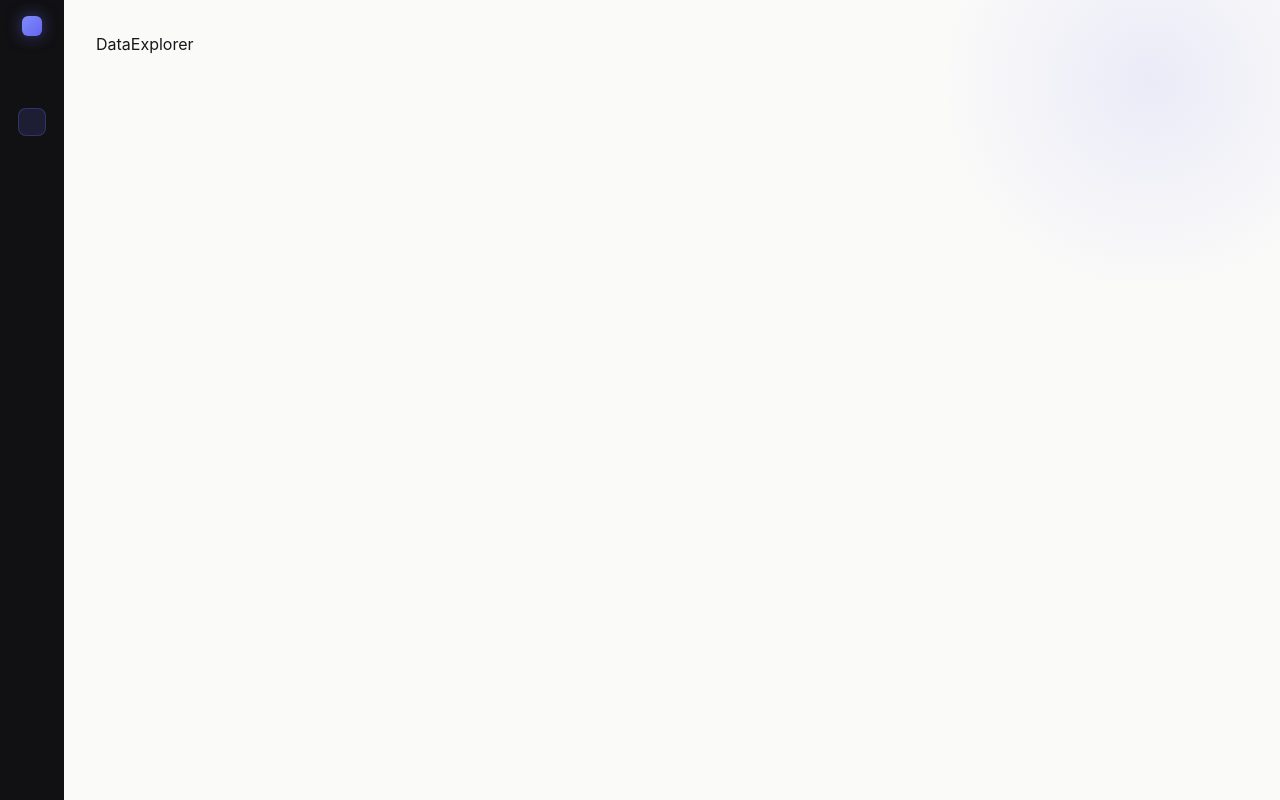
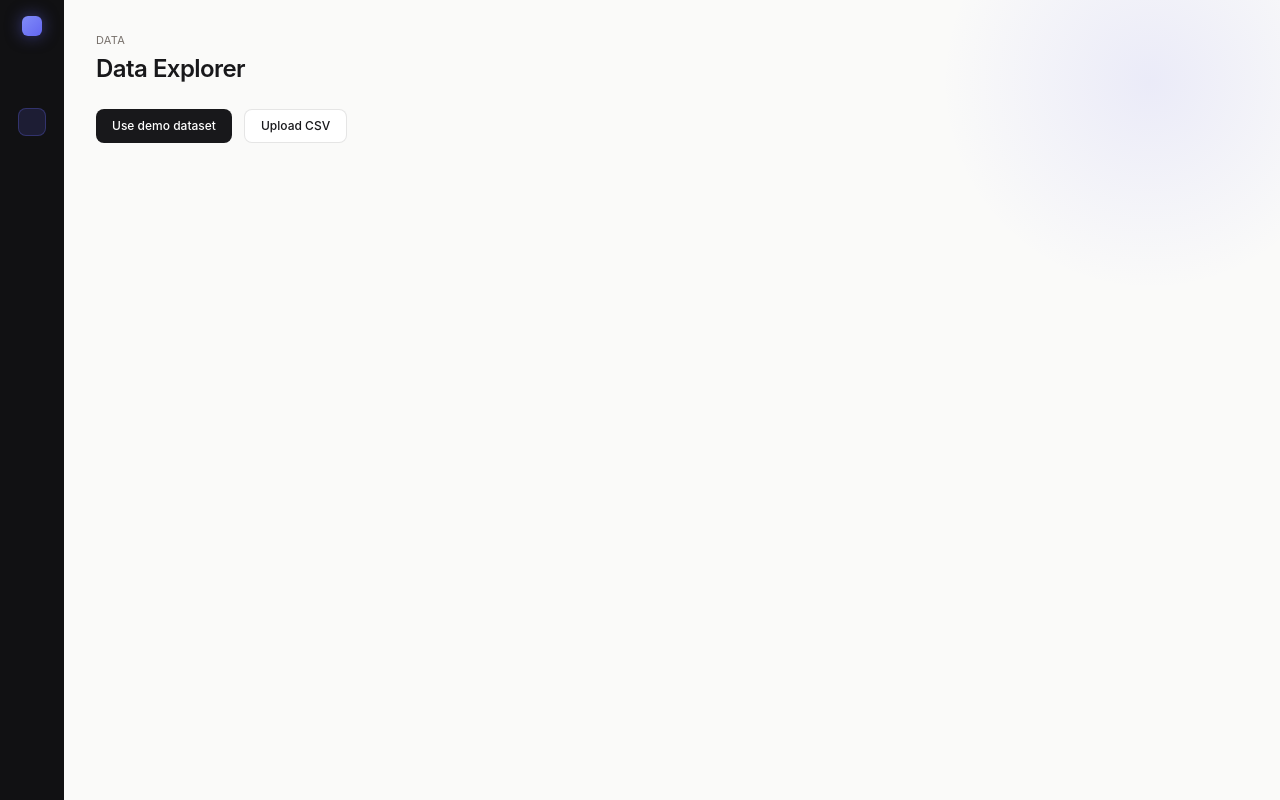
Before and after one commit to taseebali/verdict, a React (Vite) app in the folder frontend/: page /data in a window 1280 px wide. Built offline with nearby package versions, Linux system fonts and the light colour scheme.

Commit message:
Add Data Explorer page

```diff
--- /dev/null
+++ b/frontend/src/components/SkeletonBlock.tsx
@@ -0,0 +1,3 @@
+export function SkeletonBlock({ className = "" }: { className?: string }) {
+  return <div className={`animate-pulse bg-stone-100 rounded-lg ${className}`} />;
+}
--- a/frontend/src/pages/DataExplorer.tsx
+++ b/frontend/src/pages/DataExplorer.tsx
@@ -1,3 +1,83 @@
+import { useMutation, useQueryClient } from "@tanstack/react-query";
+import { useState } from "react";
+import { apiClient } from "../lib/api";
+import { StatTile } from "../components/StatTile";
+
 export function DataExplorer() {
-  return <div>DataExplorer</div>;
+  const queryClient = useQueryClient();
+  const [error, setError] = useState<string | null>(null);
+
+  const demoMutation = useMutation({
+    mutationFn: apiClient.loadDemo,
+    onSuccess: () => {
+      setError(null);
+      queryClient.invalidateQueries({ queryKey: ["dataset"] });
+    },
+    onError: (e: Error) => setError(e.message),
+  });
+
+  const uploadMutation = useMutation({
+    mutationFn: apiClient.uploadCsv,
+    onSuccess: () => {
+      setError(null);
+      queryClient.invalidateQueries({ queryKey: ["dataset"] });
+    },
+    onError: (e: Error) => setError(e.message),
+  });
+
+  const summary = demoMutation.data ?? uploadMutation.data;
+
+  return (
+    <div>
+      <div className="mb-6">
+        <div className="text-[11px] uppercase tracking-wide text-stone-500 mb-1">Data</div>
+        <div className="text-2xl font-semibold tracking-tight text-ink">Data Explorer</div>
+      </div>
+
+      <div className="flex gap-3 mb-6">
+        <button
+          onClick={() => demoMutation.mutate()}
+          disabled={demoMutation.isPending}
+          className="bg-ink text-white rounded-lg px-4 py-2 text-xs font-medium active:scale-[0.98] transition-transform disabled:opacity-50"
+        >
+          {demoMutation.isPending ? "Loading…" : "Use demo dataset"}
+        </button>
+        <label className="border border-black/10 bg-white rounded-lg px-4 py-2 text-xs font-medium cursor-pointer hover:bg-stone-50 transition-colors">
+          Upload CSV
+          <input
+            type="file"
+            accept=".csv"
+            className="hidden"
+            onChange={(e) => {
+              const file = e.target.files?.[0];
+              if (file) uploadMutation.mutate(file);
+            }}
+          />
+        </label>
+      </div>
+
+      {error && (
+        <div className="bg-red-50 border border-red-100 text-red-700 text-xs rounded-lg px-4 py-3 mb-6">
+          {error}
+        </div>
+      )}
+
+      {summary && (
+        <div className="grid grid-cols-4 gap-3.5 mb-6">
+          <StatTile label="Rows" value={summary.rows.toLocaleString()} />
+          <StatTile label="Columns" value={String(summary.columns)} />
+          <StatTile label="Numeric" value={String(summary.numeric_columns.length)} />
+          <StatTile label="Categorical" value={String(summary.categorical_columns.length)} />
+        </div>
+      )}
+
+      {summary && summary.warnings.length > 0 && (
+        <div className="bg-white rounded-2xl p-4 border border-black/5 shadow-tile text-xs text-stone-600">
+          {summary.warnings.map((w) => (
+            <div key={w}>{w}</div>
+          ))}
+        </div>
+      )}
+    </div>
+  );
 }
```
